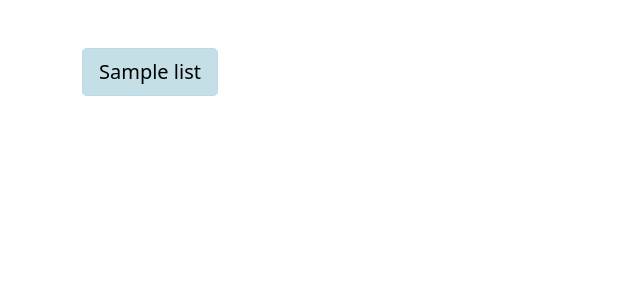
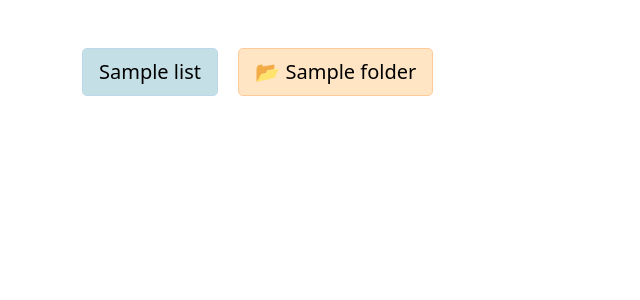
Before and after one commit to Kartones/shopping-lists, a Flask app: template templates/lists.html in a window 1280 px wide. Shown: the part 56-356 px from the top of the page, without its empty margins (0-640 px from the left). Run offline with Flask 3, Linux system fonts and the light colour scheme; the template is opened without the code that fills it: most values are stand-ins (such as "Sample title", 1, 10 or a date in 2020); some libraries are stand-ins or nearby versions.

Commit message:
feat: support list folders for grouping

```diff
--- a/app.py
+++ b/app.py
@@ -1,6 +1,7 @@
 #!/usr/bin/python
 # -!- coding: utf-8 -!-
 
+import re
 from functools import wraps
 from flask import Flask, request, redirect, render_template, make_response, send_from_directory, jsonify
 import os
@@ -14,6 +15,10 @@ from decorators.css_class import CSSClassDecorator
 app = Flask(__name__)
 
 app.config['MAX_CONTENT_LENGTH'] = int(config.MAX_FILE_SIZE_MB * 1024 * 1024)
+
+
+def _sanitize_folder_name(name):
+    return re.sub(r'[/\\.]', '', name) if name else None
 
 
 def item_sort_function(item):
@@ -46,13 +51,34 @@ def lists():
             shopping_lists.unprefixed_list_name(list_name, shopping_lists.is_multi_line_list(list_name)),
         ) for list_name in all_lists
     ]
-    return render_template("lists.html", lists=lists_with_mode, base_url_path=config.BASE_URL_PATH, cache_buster=config.CACHE_BUSTER)
+
+    all_folders = shopping_lists.get_all_folders()
+    folders_with_lists = []
+    for folder_name in all_folders:
+        folder_lists = shopping_lists.get_lists_in_folder(folder_name)
+        folder_lists_with_multiline_mode = [
+            (
+                list_name,
+                shopping_lists.is_multi_line_list(list_name),
+                shopping_lists.unprefixed_list_name(list_name, shopping_lists.is_multi_line_list(list_name)),
+            ) for list_name in folder_lists
+        ]
+        folders_with_lists.append((folder_name, folder_lists_with_multiline_mode))
+
+    return render_template(
+        "lists.html",
+        lists=lists_with_mode,
+        folders=folders_with_lists,
+        base_url_path=config.BASE_URL_PATH,
+        cache_buster=config.CACHE_BUSTER,
+    )
 
 
 @app.route("/items/<list_name>", methods=["GET", "POST"])
 @authenticated
 def list_items(list_name):
     shopping_lists = ShoppingLists(config)
+    folder_name = _sanitize_folder_name(request.args.get("folder"))
     if request.method == "POST":
         form_data = [key for key in request.form.keys()]
         action, item_name = form_data[0].split(config.SEPARATOR) if form_data else (None, None)
@@ -70,7 +96,7 @@ def list_items(list_name):
                 file_id = file_content.split("|")[0]
 
             if config.MULTI_LINE_FILE_UPLOAD and file_id:
-                files_dir = os.path.join(config.LISTS_FOLDER, f"{list_name}_files")
+                files_dir = shopping_lists.get_files_dir(list_name, folder_name)
                 safe_file_id = secure_filename(file_id)
                 if safe_file_id == file_id:
                     file_path = os.path.join(files_dir, file_id)
@@ -84,11 +110,11 @@ def list_items(list_name):
                 else:
                     print(f"Warning: Unsafe file ID detected: {file_id}")
 
-        shopping_lists.save_list_item_action(list_name, item_name, action)
+        shopping_lists.save_list_item_action(list_name, item_name, action, folder_name)
         return "", 204
     else:
         new_item_located_at_top = config.NEW_ITEM_LOCATION == "top"
-        items = CSSClassDecorator.decorate_items(shopping_lists.get_items(list_name))
+        items = CSSClassDecorator.decorate_items(shopping_lists.get_items(list_name, folder_name))
         order_by = request.args.get("order_by")
         if order_by == "state":
             items = sorted(items, key=item_sort_function, reverse=True)
@@ -99,6 +125,7 @@ def list_items(list_name):
         return render_template(
             "items.html",
             list_name=list_name,
+            folder_name=folder_name or "",
             unprefixed_name=unprefixed_name,
             items=items,
             base_url_path=config.BASE_URL_PATH,
@@ -124,7 +151,9 @@ def upload_file(list_name):
     if file.filename == "":
         return jsonify({"error": "Empty filename"}), 400
 
-    files_dir = os.path.join(config.LISTS_FOLDER, f"{list_name}_files")
+    folder_name = _sanitize_folder_name(request.args.get("folder"))
+    shopping_lists = ShoppingLists(config)
+    files_dir = shopping_lists.get_files_dir(list_name, folder_name)
     os.makedirs(files_dir, exist_ok=True)
 
     original_filename = secure_filename(file.filename)
@@ -162,7 +191,9 @@ def download_file(list_name, file_id):
     if not config.MULTI_LINE_FILE_UPLOAD:
         return "File download disabled", 403
 
-    files_dir = os.path.join(config.LISTS_FOLDER, f"{list_name}_files")
+    folder_name = _sanitize_folder_name(request.args.get("folder"))
+    shopping_lists = ShoppingLists(config)
+    files_dir = shopping_lists.get_files_dir(list_name, folder_name)
 
     safe_file_id = secure_filename(file_id)
     if safe_file_id != file_id:
--- a/static/style.css
+++ b/static/style.css
@@ -84,6 +84,18 @@ margin-top: 6px;
   background-color:#D6E5BD;
 }
 
+.btn-folder {
+  color: #000;
+  border-color: #FFCB9A;
+  background-color: #FFE5C4;
+}
+
+.btn-folder:hover, .btn-folder:focus {
+  color: #000;
+  background-color: #FFCB9A;
+  border-color: #FFCB9A;
+}
+
 .nav-pills .nav-link.active {
   color: #000;
   border-color: #BCD8EC;
@@ -159,3 +171,16 @@ textarea#newItemName {
   background-color: #9ea6ac;
   border-color: #adb5bd;
 }
+
+[data-theme="dark"] .btn-folder {
+  color: #212529;
+  border-color: #C8813A;
+  background-color: #D4924E;
+}
+
+[data-theme="dark"] .btn-folder:hover,
+[data-theme="dark"] .btn-folder:focus {
+  color: #212529;
+  background-color: #C8813A;
+  border-color: #C8813A;
+}
--- a/templates/items.html
+++ b/templates/items.html
@@ -104,6 +104,7 @@
           separator: "{{ separator }}",
           baseUrlPath: "{{ base_url_path }}",
           listName: "{{ list_name }}",
+          folderName: "{{ folder_name }}",
           serverItems: {{ items | tojson }},
           multilineFileUpload: {{ 'true' if multi_line_file_upload else 'false' }},
           maxFileSizeMb: {{ max_file_size_mb }},
--- a/templates/lists.html
+++ b/templates/lists.html
@@ -32,6 +32,14 @@
         {% for list, is_multi_line, unprefixed_name in lists %}
             <button type="button" class="list btn btn-lg {% if is_multi_line %}btn-multi-line{% else %}btn-primary{% endif %}" data-listname="{{ list }}" {% if is_multi_line %}title="Multi-line mode enabled"{% endif %}>{{ unprefixed_name }}</button>&nbsp;
         {% endfor %}
+        {% for folder_name, folder_lists in folders %}
+            <button type="button" class="list btn btn-lg btn-folder" data-folder="{{ folder_name }}">📂 {{ folder_name }}</button>&nbsp;
+            <div id="folder-{{ folder_name }}" class="folder-contents" style="display:none; margin-top: 8px; margin-bottom: 8px; padding: 8px 0 4px 16px; border-left: 3px solid #FFCB9A;">
+              {% for list, is_multi_line, unprefixed_name in folder_lists %}
+                  <button type="button" class="list btn btn-lg {% if is_multi_line %}btn-multi-line{% else %}btn-primary{% endif %}" data-listname="{{ list }}" data-folder="{{ folder_name }}" {% if is_multi_line %}title="Multi-line mode enabled"{% endif %}>{{ unprefixed_name }}</button>&nbsp;
+              {% endfor %}
+            </div>
+        {% endfor %}
       </div>
     </div>
 
@@ -56,8 +64,23 @@
       window.addEventListener('load', () => {
         document.getElementById("list-buttons").onclick = (eventData) => {
           if (eventData.target.nodeName === "BUTTON") {
-            window.location = `{{ base_url_path }}items/${encodeURIComponent(eventData.target.dataset.listname)}`;
-            return false;
+            const folderName = eventData.target.dataset.folder;
+            const listName = eventData.target.dataset.listname;
+
+            if (listName) {
+              let url = `{{ base_url_path }}items/${encodeURIComponent(listName)}`;
+              if (folderName) url += `?folder=${encodeURIComponent(folderName)}`;
+              window.location = url;
+              return false;
+            }
+
+            if (folderName) {
+              const contentsDiv = document.getElementById('folder-' + folderName);
+              if (contentsDiv) {
+                contentsDiv.style.display = contentsDiv.style.display === 'none' ? 'block' : 'none';
+              }
+              return false;
+            }
           }
           return;
         };
```
Also changed, not shown: services/shopping_lists.py (+40 -7 lines), static/items.js (+7 -3 lines).
